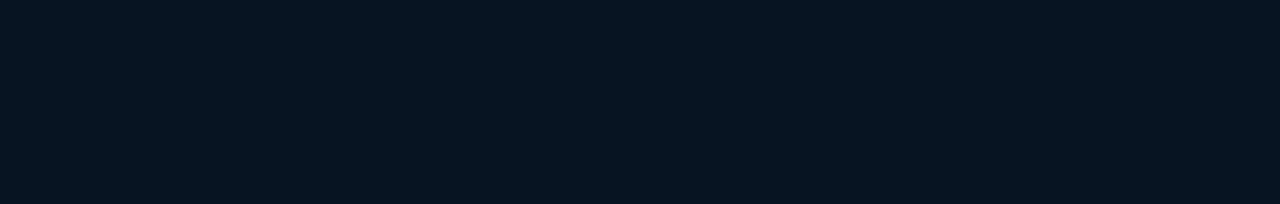
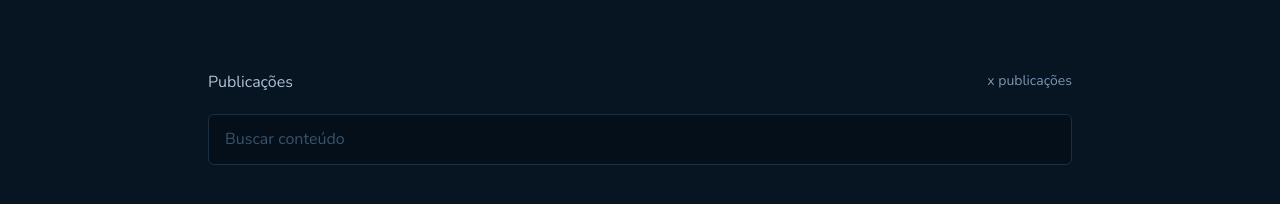
Before and after one commit to RenanArantes/github-blog, a React (Vite) app: page / in a window 1280 px wide. Shown: the part 420-624 px from the top of the page. Built offline with nearby package versions, Linux system fonts and the light colour scheme.

Commit message:
SearchForm Component

```diff
--- /dev/null
+++ b/src/pages/Blog/components/SearchForm/index.tsx
@@ -0,0 +1,13 @@
+import { SearchFormContainer, SearchInput } from './styles'
+
+export function SearchForm() {
+  return (
+    <SearchFormContainer>
+      <label>
+        <p>Publicações</p>
+        <p>x publicações</p>
+      </label>
+      <SearchInput placeholder="Buscar conteúdo" />
+    </SearchFormContainer>
+  )
+}
--- /dev/null
+++ b/src/pages/Blog/components/SearchForm/styles.ts
@@ -0,0 +1,39 @@
+import styled from 'styled-components'
+
+export const SearchFormContainer = styled.div`
+  max-width: 864px;
+
+  margin: 0 auto;
+  margin-top: 72px;
+  margin-bottom: 48px;
+
+  label {
+    display: flex;
+
+    justify-content: space-between;
+    margin-bottom: 18px;
+
+    p:last-child {
+      color: ${(props) => props.theme.colors.base.span};
+      font-size: 14px;
+      line-height: 22.4px;
+    }
+  }
+`
+export const SearchInput = styled.input`
+  width: 100%;
+  padding: 12px 16px;
+
+  border: 1px solid ${(props) => props.theme.colors.base.border};
+  border-radius: 6px;
+  background: ${(props) => props.theme.colors.base.input};
+  color: ${(props) => props.theme.colors.base.text};
+
+  ::placeholder {
+    color: ${(props) => props.theme.colors.base.label};
+  }
+
+  :focus {
+    outline: 1px solid ${(props) => props.theme.colors.blue};
+  }
+`
--- a/src/pages/Blog/index.tsx
+++ b/src/pages/Blog/index.tsx
@@ -1,10 +1,12 @@
 import { Profile } from './components/Profile'
+import { SearchForm } from './components/SearchForm'
 import { BlogContainer } from './styles'
 
 export function Home() {
   return (
     <BlogContainer>
       <Profile />
+      <SearchForm />
     </BlogContainer>
   )
 }
--- a/src/styles/themes/default.ts
+++ b/src/styles/themes/default.ts
@@ -11,7 +11,7 @@
       post: '#112131',
       profile: '#0B1B2B',
       background: '#071422',
-      input: '040F1A',
+      input: '#040F1A',
     },
   },
   transition: '1.5s',
```
